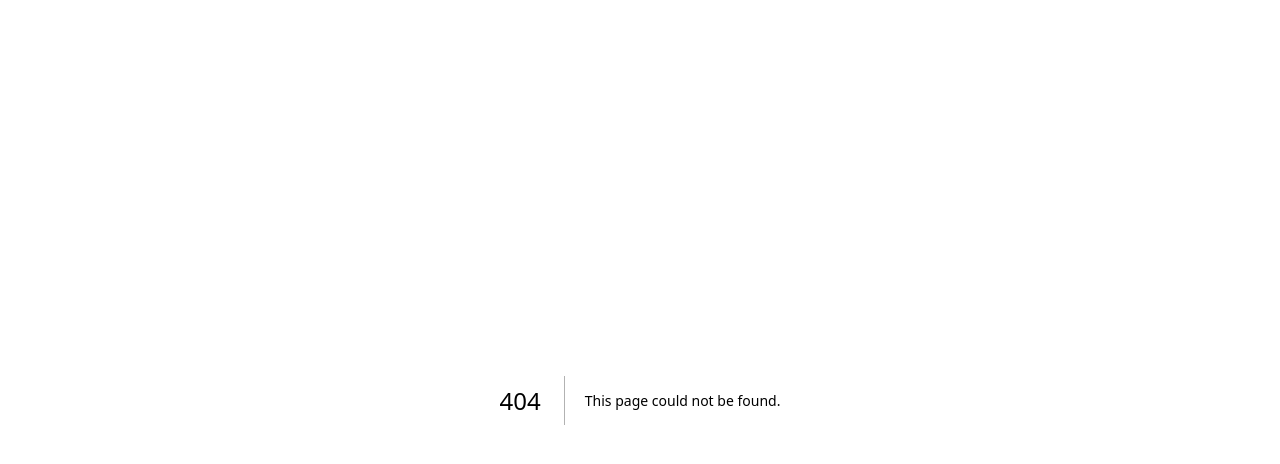
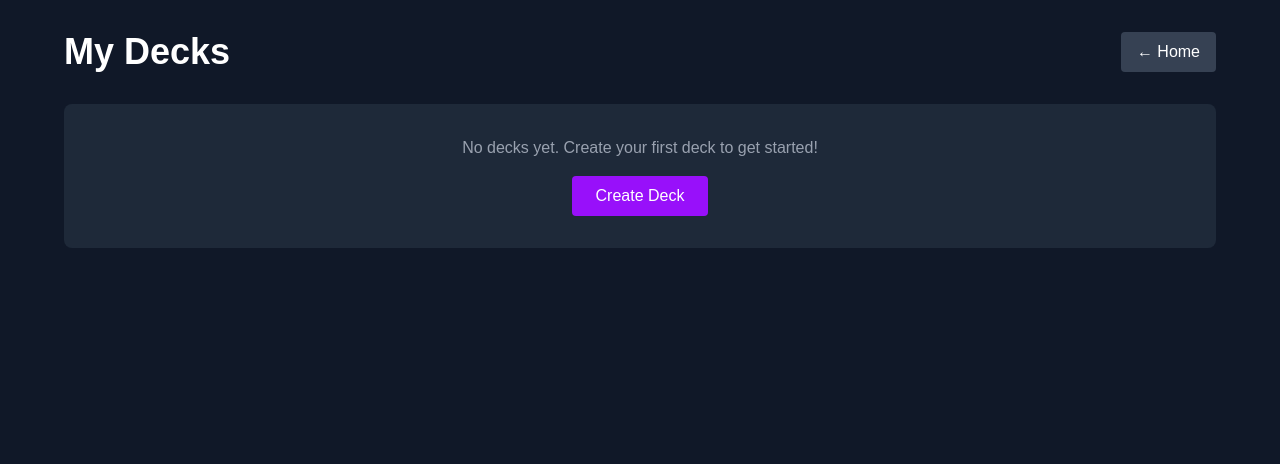
Before and after one commit to Antho-3387/ORM, a Next.js app in the folder orm/: page /decks in a window 1280 px wide. Before the commit this address had no page. Shown: the top 464 px of the page. Built offline with nearby package versions, Linux system fonts and the light colour scheme.

Commit message:
add decks page and fix auth check

```diff
--- a/orm/app/api/decks/route.ts
+++ b/orm/app/api/decks/route.ts
@@ -9,10 +9,8 @@ export async function GET(request: NextRequest) {
     const userId = request.headers.get('x-user-id')
 
     if (!userId) {
-      return NextResponse.json(
-        { error: 'Non authentifié' },
-        { status: 401 }
-      )
+      // Si pas d'authentification, retourne une liste vide au lieu d'une erreur
+      return NextResponse.json([])
     }
 
     const decks = await prisma.deck.findMany({
--- /dev/null
+++ b/orm/app/decks/page.tsx
@@ -0,0 +1,65 @@
+'use client'
+
+import { useEffect, useState } from 'react'
+import Link from 'next/link'
+
+interface Deck {
+  id: string
+  name: string
+  description?: string
+}
+
+export default function DecksPage() {
+  const [decks, setDecks] = useState<Deck[]>([])
+  const [loading, setLoading] = useState(true)
+
+  useEffect(() => {
+    // Fetch decks from API
+    fetch('/api/decks')
+      .then(res => res.json())
+      .then(data => {
+        setDecks(Array.isArray(data) ? data : [])
+      })
+      .catch(err => {
+        console.error('Error fetching decks:', err)
+        setDecks([])
+      })
+      .finally(() => setLoading(false))
+  }, [])
+
+  return (
+    <div className="min-h-screen bg-gray-900 p-8">
+      <div className="max-w-6xl mx-auto">
+        <div className="flex justify-between items-center mb-8">
+          <h1 className="text-4xl font-bold text-white">My Decks</h1>
+          <Link
+            href="/"
+            className="bg-gray-700 text-white px-4 py-2 rounded hover:bg-gray-600 transition"
+          >
+            ← Home
+          </Link>
+        </div>
+
+        {loading ? (
+          <p className="text-gray-400">Loading decks...</p>
+        ) : decks.length === 0 ? (
+          <div className="bg-gray-800 rounded-lg p-8 text-center">
+            <p className="text-gray-400 mb-4">No decks yet. Create your first deck to get started!</p>
+            <button className="bg-purple-600 text-white px-6 py-2 rounded hover:bg-purple-700 transition">
+              Create Deck
+            </button>
+          </div>
+        ) : (
+          <div className="grid grid-cols-1 md:grid-cols-2 lg:grid-cols-3 gap-6">
+            {decks.map(deck => (
+              <div key={deck.id} className="bg-gray-800 rounded-lg p-6 hover:bg-gray-700 transition cursor-pointer">
+                <h2 className="text-xl font-bold text-white mb-2">{deck.name}</h2>
+                <p className="text-gray-400">{deck.description || 'No description'}</p>
+              </div>
+            ))}
+          </div>
+        )}
+      </div>
+    </div>
+  )
+}
--- a/orm/app/page.tsx
+++ b/orm/app/page.tsx
@@ -1,10 +1,20 @@
 'use client'
+
+import Link from 'next/link'
 
 export default function HomePage() {
   return (
-    <div className="flex flex-col items-center justify-center min-h-screen">
-      <h1 className="text-4xl font-bold mb-4">Magic Decks</h1>
-      <p className="text-xl text-gray-600">Welcome to your card collection app</p>
+    <div className="flex flex-col items-center justify-center min-h-screen bg-gradient-to-br from-purple-500 to-blue-600">
+      <div className="text-center">
+        <h1 className="text-5xl font-bold text-white mb-4">Magic Decks</h1>
+        <p className="text-xl text-gray-100 mb-8">Manage your Magic: The Gathering deck collection</p>
+        <Link
+          href="/decks"
+          className="bg-white text-purple-600 px-8 py-3 rounded-lg font-bold hover:bg-gray-100 transition"
+        >
+          View Your Decks
+        </Link>
+      </div>
     </div>
   )
 }
```
